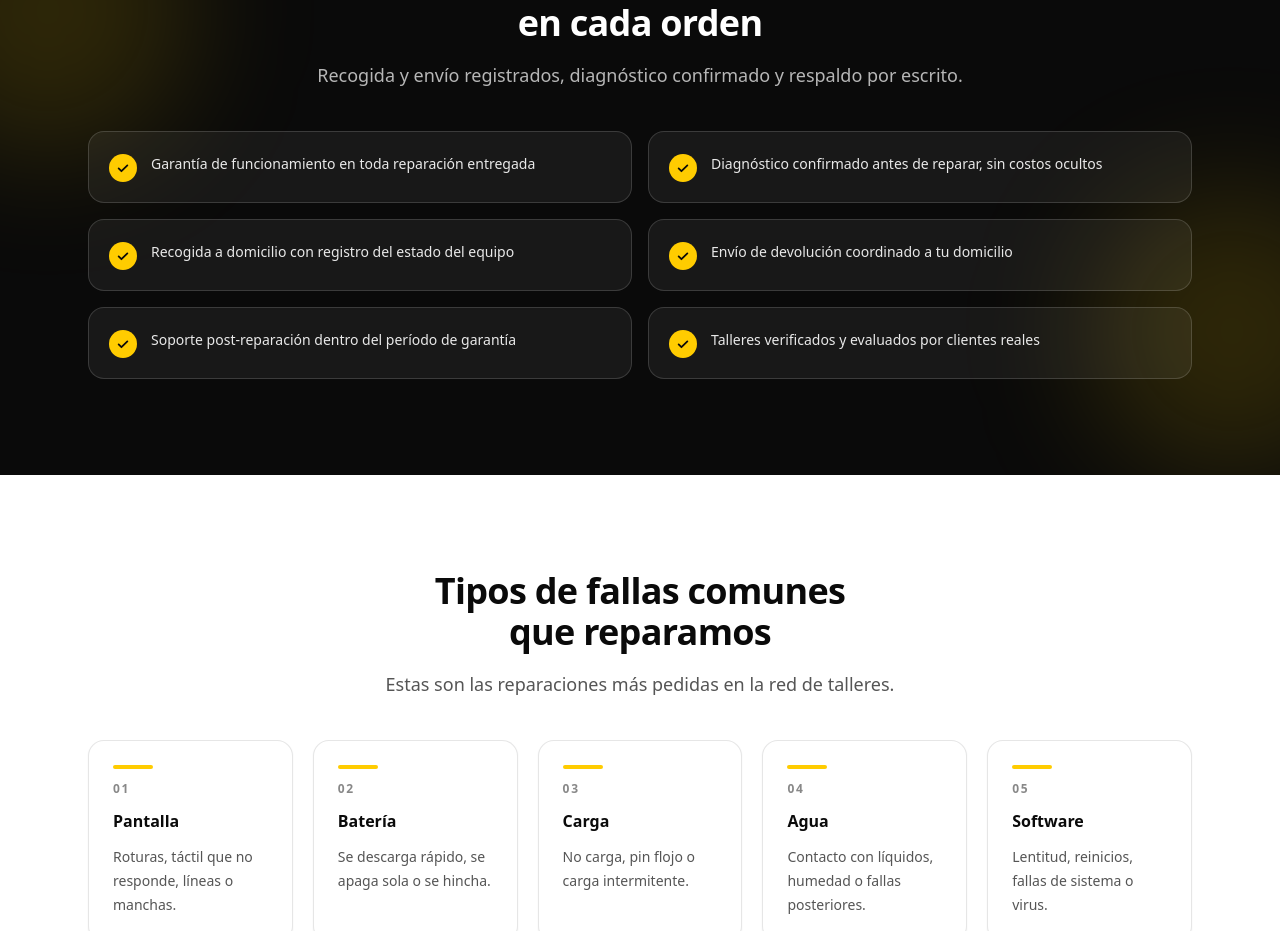
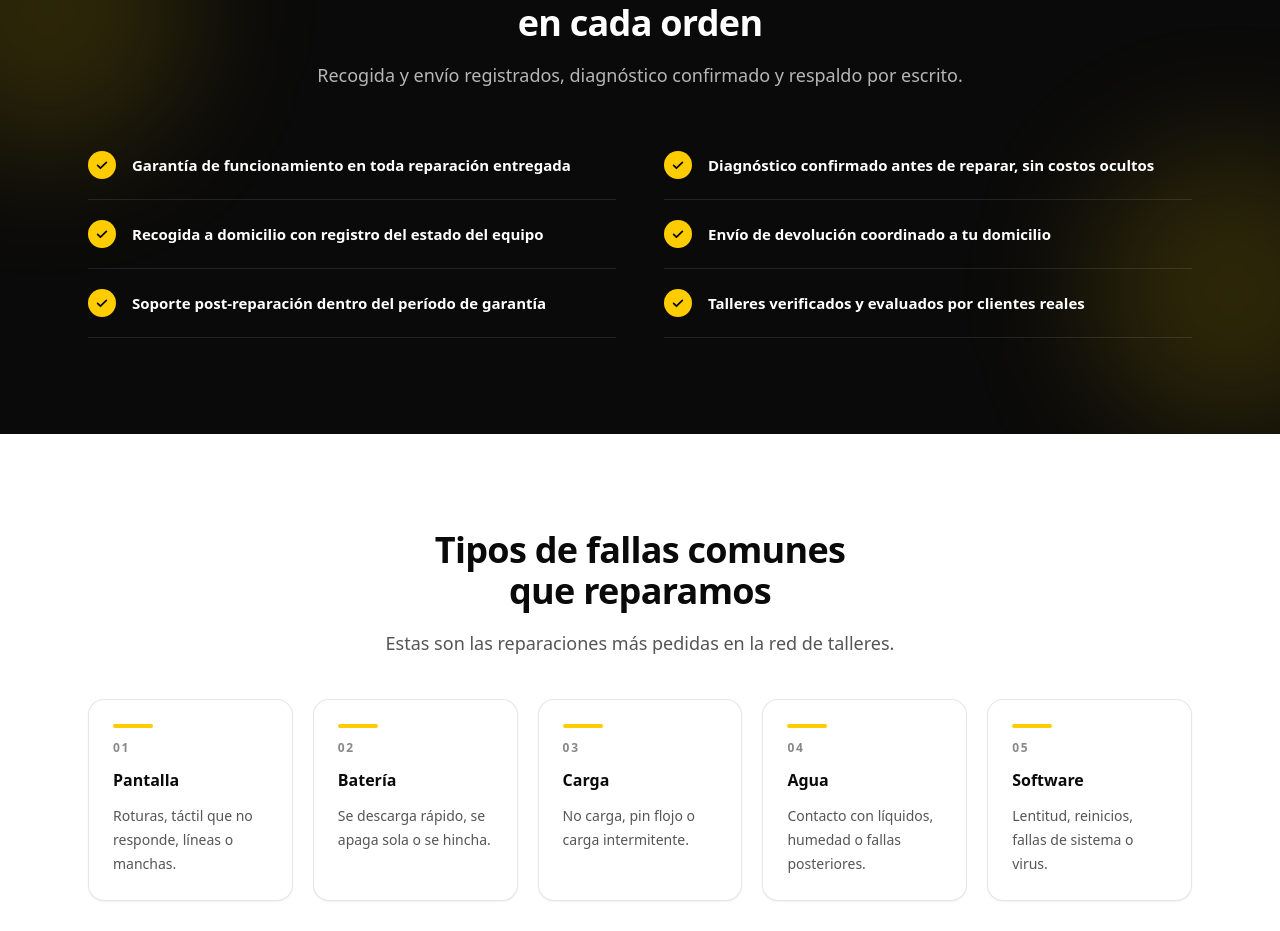
Before and after one commit to TomyRioss/fixeado, a Next.js app: page / in a window 1280 px wide. Shown: the part 1720-2651 px from the top of the page. Built offline with nearby package versions, Linux system fonts and the light colour scheme.

Commit message:
redisenio garantia: filas con hairline + checks amarillos, sin cards

```diff
--- a/app/page.tsx
+++ b/app/page.tsx
@@ -166,7 +166,7 @@ export default function ClientsPage() {
         </div>
       </section>
 
-      <section id="garantia" className="relative overflow-hidden bg-primary">
+      <section id="garantia" className="relative scroll-mt-16 overflow-hidden bg-primary">
         <span
           aria-hidden="true"
           className="absolute -left-24 top-0 h-72 w-72 rounded-full bg-accent/15 blur-3xl"
--- a/components/landing/checklist.tsx
+++ b/components/landing/checklist.tsx
@@ -7,20 +7,28 @@ export function Checklist({ items, tone = "light" }: ChecklistProps) {
   const dark = tone === "dark";
 
   return (
-    <ul className="grid grid-cols-1 gap-4 sm:grid-cols-2">
+    <ul
+      className={
+        dark
+          ? "grid grid-cols-1 gap-x-12 sm:grid-cols-2"
+          : "grid grid-cols-1 gap-4 sm:grid-cols-2"
+      }
+    >
       {items.map((item) => (
         <li
           key={item}
-          className={`group flex items-start gap-3.5 rounded-2xl border p-5 transition-all duration-300 hover:-translate-y-0.5 ${
+          className={
             dark
-              ? "border-primary-foreground/15 bg-primary-foreground/[0.06] shadow-none hover:border-cta/50 hover:bg-primary-foreground/[0.09]"
-              : "border-primary/10 bg-surface shadow-[0_1px_2px_rgba(11,27,51,0.06)] hover:border-accent/40 hover:shadow-[0_14px_28px_-18px_rgba(11,27,51,0.35)]"
-          }`}
+              ? "group flex items-start gap-4 border-b border-primary-foreground/10 py-5"
+              : "group flex items-start gap-3.5 rounded-2xl border border-primary/10 bg-surface p-5 shadow-[0_1px_2px_rgba(11,27,51,0.06)] transition-all duration-300 hover:-translate-y-0.5 hover:border-accent/40 hover:shadow-[0_14px_28px_-18px_rgba(11,27,51,0.35)]"
+          }
         >
           <span
             aria-hidden="true"
-            className={`mt-0.5 inline-flex h-7 w-7 shrink-0 items-center justify-center rounded-full transition-transform duration-300 group-hover:scale-110 ${
-              dark ? "bg-cta text-cta-foreground" : "bg-accent text-accent-foreground"
+            className={`inline-flex h-7 w-7 shrink-0 items-center justify-center rounded-full transition-transform duration-300 group-hover:scale-110 ${
+              dark
+                ? "bg-cta text-cta-foreground"
+                : "mt-0.5 bg-accent text-accent-foreground"
             }`}
           >
             <svg viewBox="0 0 16 16" className="h-3.5 w-3.5 fill-none stroke-current stroke-2">
@@ -28,7 +36,11 @@ export function Checklist({ items, tone = "light" }: ChecklistProps) {
             </svg>
           </span>
           <span
-            className={`text-sm font-medium leading-6 ${dark ? "text-primary-foreground/90" : "text-primary"}`}
+            className={
+              dark
+                ? "text-[15px] font-semibold leading-7 text-primary-foreground"
+                : "text-sm font-medium leading-6 text-primary"
+            }
           >
             {item}
           </span>
```
